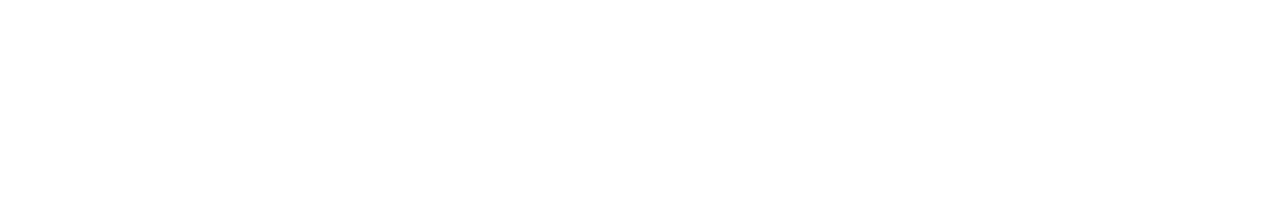
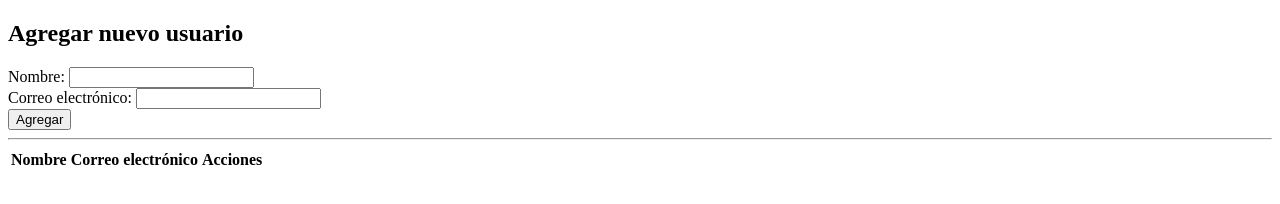
Before and after one commit to Luis-Miguel-HP/TareaProgramacion3, a plain HTML site: page index.html in a window 1280 px wide. Drawn offline with Linux system fonts and the light colour scheme.

Commit message:
Nuevo formulario/div

```diff
--- a/index.html
+++ b/index.html
@@ -7,6 +7,34 @@
     <title>Crud Basico</title>
 </head>
 <body>
-
+     <main>
+      <div class="container">
+        <form>
+          <h2>Agregar nuevo usuario</h2>
+          <div class="form-group">
+            <label for="name">Nombre:</label>
+            <input type="text" id="name" required />
+          </div>
+          <div class="form-group">
+            <label for="email">Correo electrónico:</label>
+            <input type="email" id="email" required />
+          </div>
+          <div class="form-group">
+            <button type="submit">Agregar</button>
+          </div>
+        </form>
+        <hr />
+        <table>
+          <thead>
+            <tr>
+              <th>Nombre</th>
+              <th>Correo electrónico</th>
+              <th>Acciones</th>
+            </tr>
+          </thead>
+          <tbody id="user-list">
+          </tbody>
+        </table>
+      </div>
 </body>
 </html>
```
